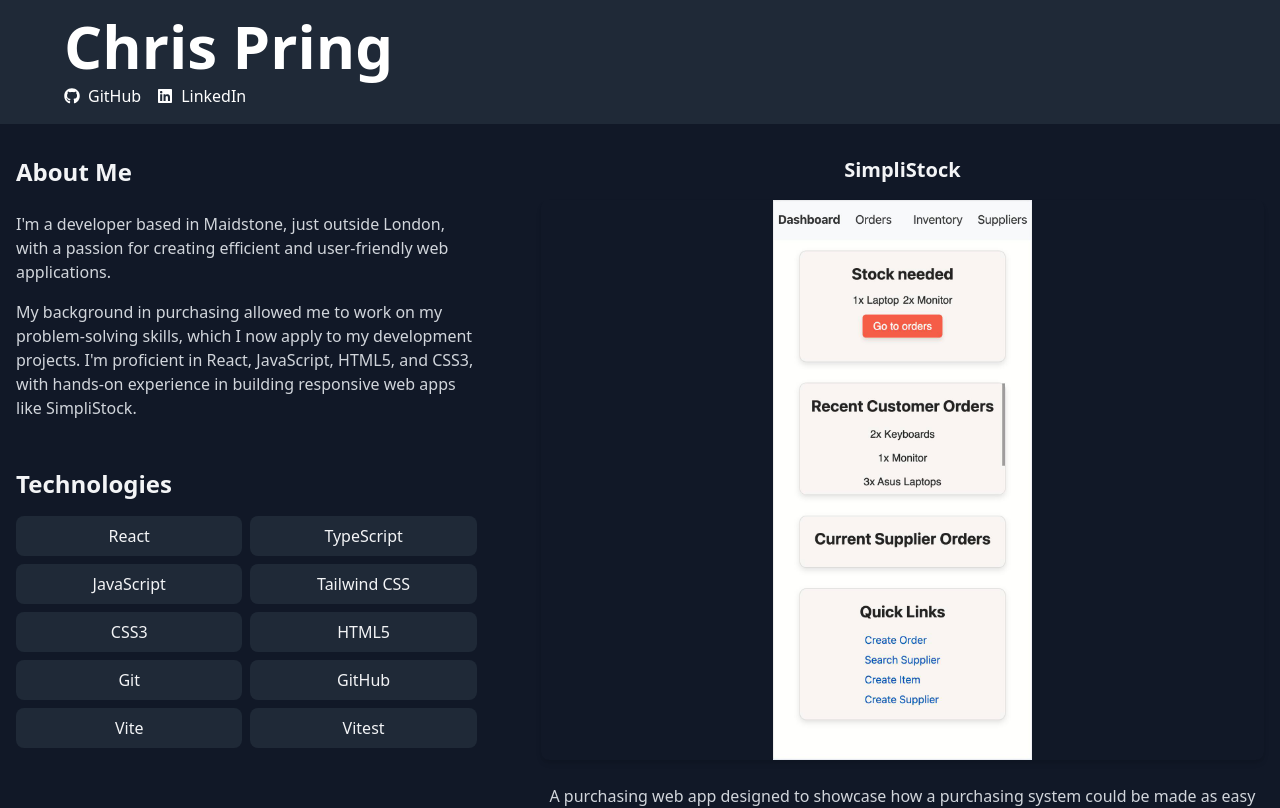
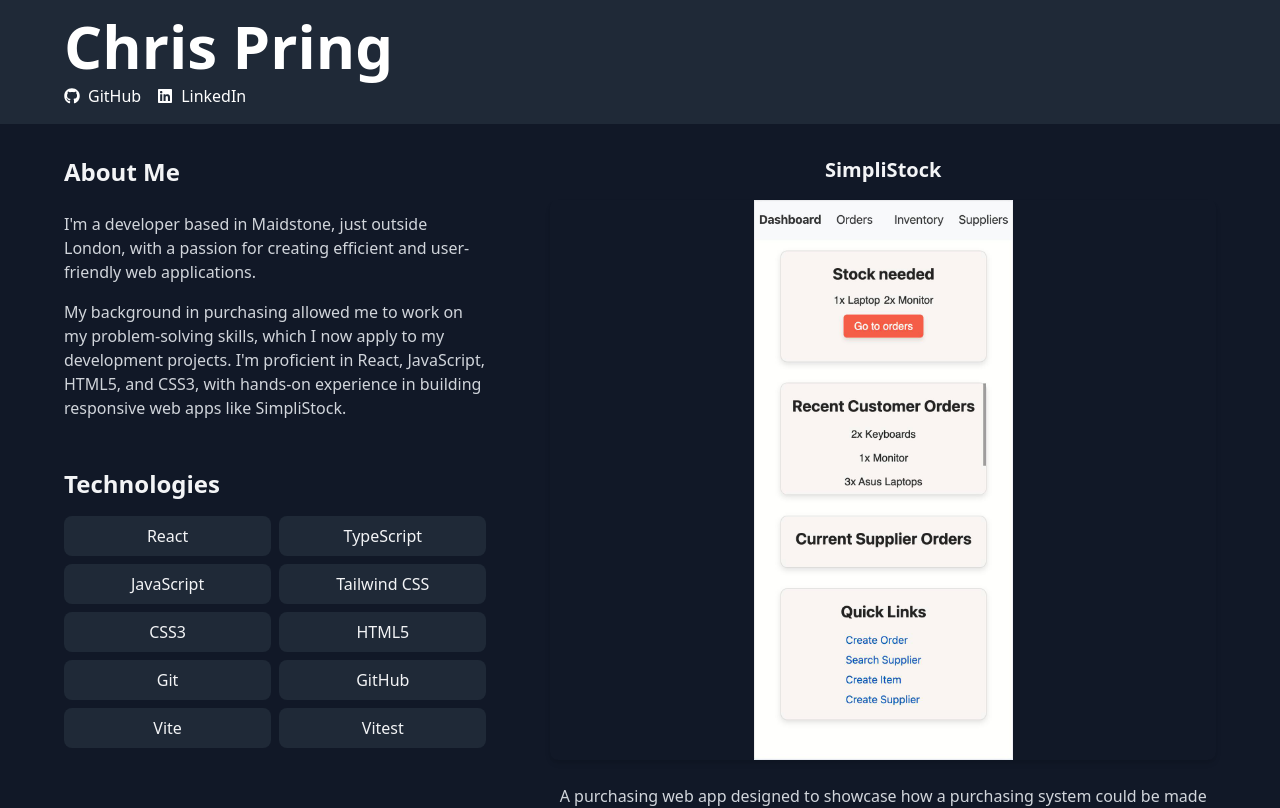
Before and after one commit to ChrisJLP/ChrisJLP.github.io, a React (Vite) app: page / in a window 1280 px wide. Shown: the top 808 px of the page. Built offline with nearby package versions, Linux system fonts and the light colour scheme.

Commit message:
Updating styling for larger displays - make name aline with about me

```diff
--- a/src/components/layout/Header.tsx
+++ b/src/components/layout/Header.tsx
@@ -3,7 +3,7 @@ import { FaGithub, FaLinkedin } from 'react-icons/fa';
 
 const Header: React.FC = () => (
   <header className="bg-gray-800 text-white p-4">
-    <div className="container mx-auto max-w-4xl lg:max-w-6xl xl:max-w-7xl lg:pl-8 xl:pl-12">
+    <div className="container mx-auto max-w-4xl lg:max-w-6xl xl:max-w-7xl px-4 md:px-0 md:max-w-xl md:mx-auto lg:px-8 xl:px-12 2xl:px-16">
       <h1 className="text-2xl sm:text-3xl md:text-4xl lg:text-5xl xl:text-6xl 2xl:text-7xl font-bold mb-2 transition-all duration-300">Chris Pring</h1>
       <div className="flex space-x-4">
         <a
@@ -20,7 +20,7 @@ const Header: React.FC = () => (
           target="_blank"
           rel="noopener noreferrer"
           className="flex items-center hover:text-gray-300"
-       >
+        >
           <FaLinkedin className="mr-2" />
           LinkedIn
         </a>
--- a/src/components/sections/Projects.tsx
+++ b/src/components/sections/Projects.tsx
@@ -3,7 +3,7 @@ import ProjectCard from '../ProjectCard';
 import { projects } from '../../data/projects';
 
 const Projects: React.FC = () => (
-  <section className="px-4 md:px-0 lg:px-0">
+  <section>
     <div className="space-y-12 md:space-y-16 lg:space-y-24">
       {projects.map((project) => (
         <ProjectCard key={project.id} {...project} />
--- a/src/components/sections/Technologies.tsx
+++ b/src/components/sections/Technologies.tsx
@@ -14,7 +14,7 @@ const technologies = [
 ];
 
 const Technologies: React.FC = () => (
-  <section className="px-4 md:px-0 md:max-w-xl md:mx-auto lg:max-w-none">
+  <section className="w-full md:max-w-xl md:mx-auto lg:max-w-none">
     <h2 className="text-xl md:text-2xl font-bold mb-4">Technologies</h2>
     <ul className="grid grid-cols-2 gap-2">
       {technologies.map((tech, index) => (
--- a/src/pages/Home.tsx
+++ b/src/pages/Home.tsx
@@ -4,8 +4,8 @@ import Technologies from '../components/sections/Technologies';
 import Projects from '../components/sections/Projects';
 
 const Home: React.FC = () => (
-  <div className="lg:grid lg:grid-cols-5 lg:gap-8 xl:gap-16 2xl:gap-[10%]">
-    <div className="lg:col-span-2 space-y-12 mb-12 lg:mb-0">
+  <div className="lg:grid lg:grid-cols-5 lg:gap-8 xl:gap-16 2xl:gap-[10%] px-4 md:px-0 lg:px-8 xl:px-12">
+    <div className="lg:col-span-2 space-y-12 mb-12 lg:mb-0 md:max-w-xl md:mx-auto">
       <AboutMe />
       <Technologies />
     </div>
```
